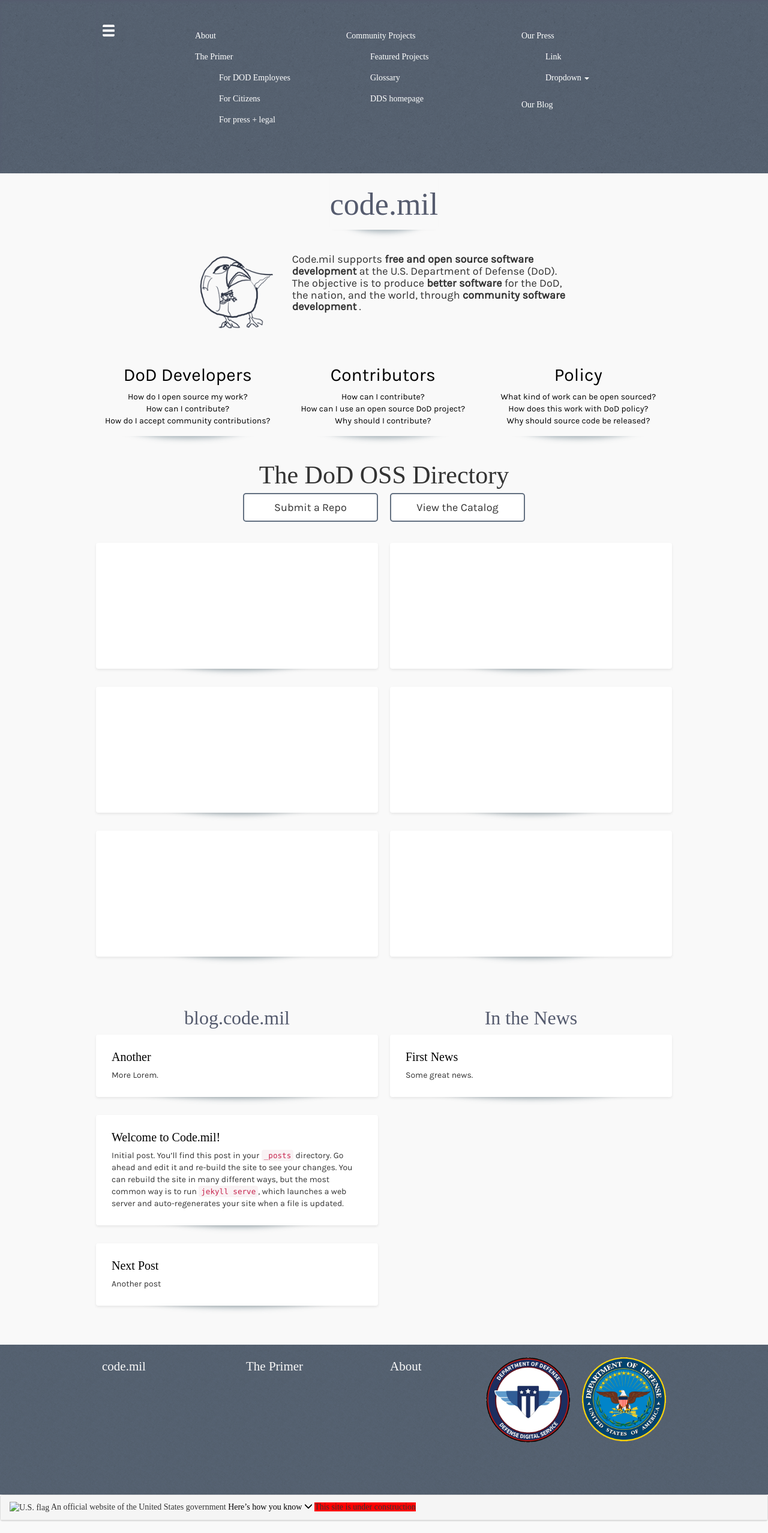
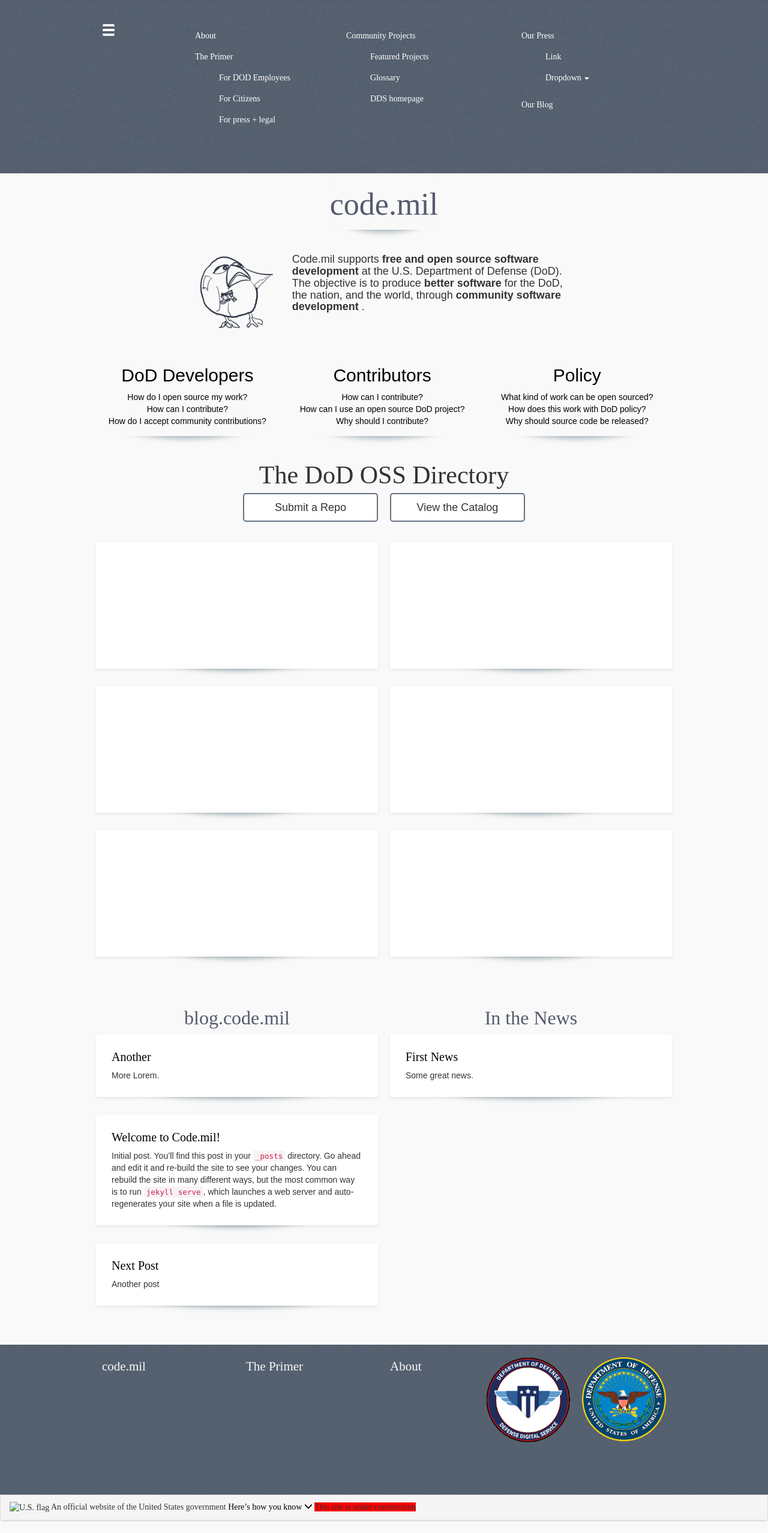
Before and after one commit to deptofdefense/code.mil.page, a Jekyll site: the page built from index.md, in a window 1280 px wide. Shown: the whole page at 60% size. Built offline with Jekyll 4.4.1, drawn with Linux system fonts in a browser that asks for light colours; comment, search, counter and statistics services are not loaded.

Commit message:
Add fallback fonts

```diff
--- a/css/main.scss
+++ b/css/main.scss
@@ -8,18 +8,18 @@ $header-background-image: url("{% if jekyll.environment == 'staging' %}{% else %
   background-image: $header-background-image;
 }
 @font-face {
-    font-family: Nocturno;
-    src: url({% if jekyll.environment == 'staging' %}{% else %}{{ site.baseurl}}{% endif %}{% link css/NocturnoDisplay-Reg.ttf %}) format(‘svg’);
+    font-family: Nocturno, serif;
+    src: url({% if jekyll.environment == 'staging' %}{% else %}{{ site.baseurl}}{% endif %}{% link css/Nocturno, serifDisplay-Reg.ttf %}) format(‘svg’);
 }
 @font-face {
-    font-family: Karla;
-    src: url({% if jekyll.environment == 'staging' %}{% else %}{{ site.baseurl}}{% endif %}{% link css/karla/Karla-Regular.ttf %});
+    font-family: Karla, sans-serif;
+    src: url({% if jekyll.environment == 'staging' %}{% else %}{{ site.baseurl}}{% endif %}{% link css/karla/Karla, sans-serif-Regular.ttf %});
 }
 body {
-  font-family: Nocturno;
+  font-family: Nocturno, serif;
 }
 h1,h2,h3,h4,button{
-  font-family: Karla;
+  font-family: Karla, sans-serif;
 }
 #toggleMenu:not(.collapsed){
   background: transparent;
@@ -40,10 +40,10 @@ http://www.prowebdesign.ro/round-brush-like-responsive-drop-shadows-with-css3-an
 }
 #repos h2 {
   margin-top:0;
-  font-family: Nocturno;
+  font-family: Nocturno, serif;
 }
 h1.heading, #news h2, #news h4 {
-  font-family: Nocturno;
+  font-family: Nocturno, serif;
 }
 h1.heading {
   font-size: 32px;
@@ -75,7 +75,7 @@ h1.heading {
 }
 #faqs .panel-body {
   padding-top: 0px;
-  font-family: Karla;
+  font-family: Karla, sans-serif;
 }
 #faqs > table a:hover div {
   color: #000000;
@@ -138,7 +138,7 @@ header {
   text-decoration: none;
 }
 .panel-body {
-  font-family: Karla;
+  font-family: Karla, sans-serif;
 }
 .panel:hover {
     background: #eee;
```
